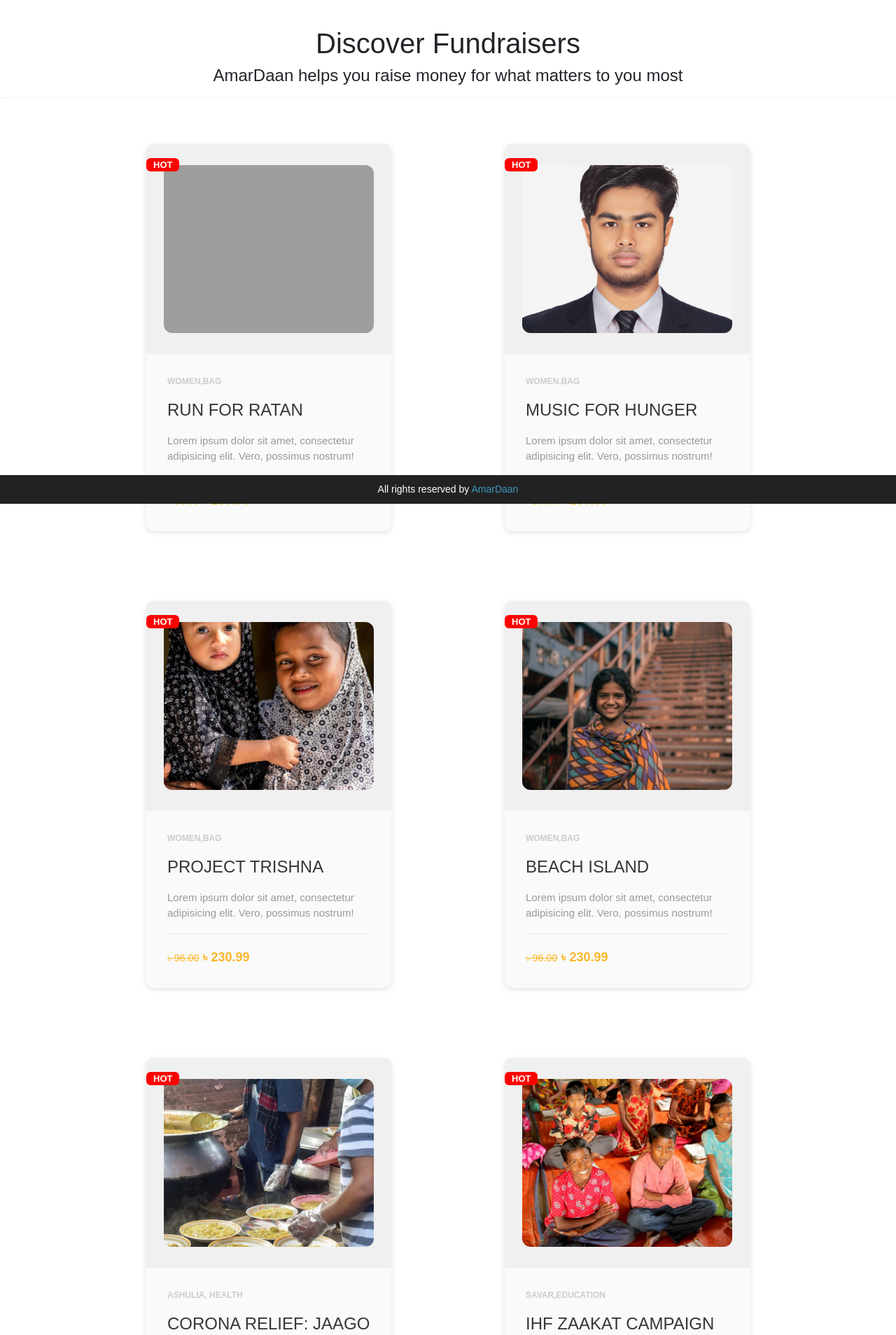
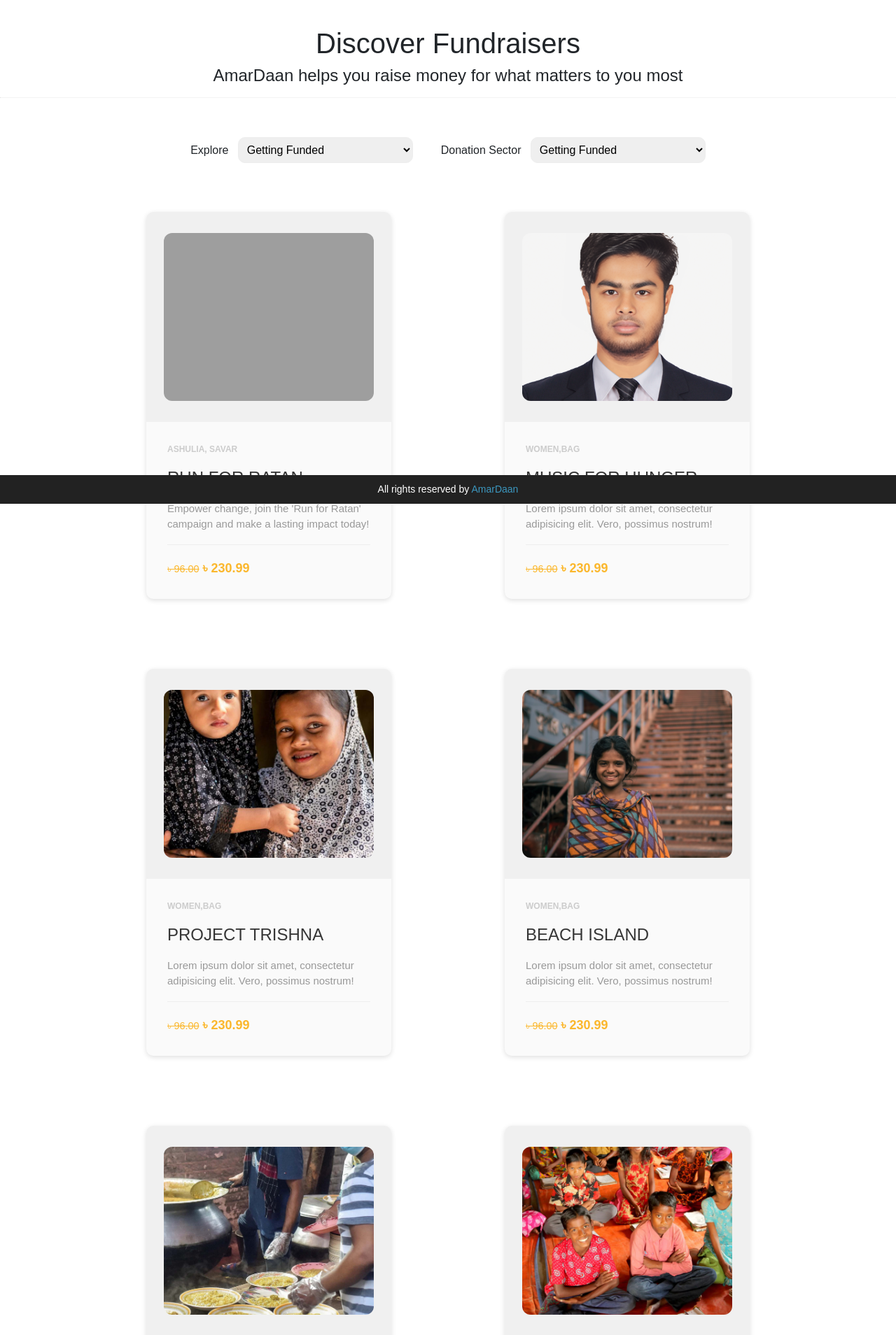
Before and after one commit to MamunKhan71/AmarDaan, a Flask app: page /campaign in a window 1280 px wide. Shown: the part 80-1988 px from the top of the page at 70% size. Run offline with Flask 3, Linux system fonts and the light colour scheme; some web fonts are replaced; grey boxes are pictures that could not be loaded.

Commit message:
Filter Campaigns using
-> Explore
-> Campaign Sector
-----------------------
# Frontend Done!
# Functionality will be added soon!

```diff
--- a/amardaan/static/css/campaign_list.css
+++ b/amardaan/static/css/campaign_list.css
@@ -21,7 +21,23 @@ a {
 hr{
     border-top: 1px dotted rgb(169, 165, 165);
 }
+.query-filters{
+    display: flex;
+    margin: 0 30px 0 30px ;
+    justify-content: center;
+    align-items: center;
+}
+.filter-section {
+    margin: 40px 20px 20px 20px;
+}
 
+#filter {
+    padding: 8px;
+    font-size: 16px;
+    border-radius: 10px;
+    width: 250px;
+    border-color: #ededed;
+}
 .products-container {
     width: 100;
     display: flex;
--- a/amardaan/templates/campaign_list.html
+++ b/amardaan/templates/campaign_list.html
@@ -8,17 +8,34 @@
     <h4>AmarDaan helps you raise money for what matters to you most</h4>
     <hr>
 </div>
+<div class="query-filters">
+    <div class="filter-section">
+        <label for="filter">Explore &nbsp; </label>
+        <select id="filter" name="filter">
+            <option value="1">Getting Funded</option>
+            <option value="2">Newest</option>
+            <option value="3">Fully funded</option>
+        </select>
+    </div>
+    <div class="filter-section">
+        <label for="filter">Donation Sector &nbsp; </label>
+        <select id="filter" name="filter">
+            <option value="1">Getting Funded</option>
+            <option value="2">Newest</option>
+            <option value="3">Fully funded</option>
+        </select>
+    </div>
+</div>
 <div class="camp_container">
     <div class="products-container">
         <div class="product-card">
-            <div class="badge">Hot</div>
             <div class="product-tumb">
                 <img class="product-image" src="../static/images/header-img-1.jpg" alt="">
             </div>
             <div class="product-details">
-                <span class="product-catagory">Women,bag</span>
+                <span class="product-catagory">Ashulia, Savar</span>
                 <h4><a href="#">Run for Ratan</a></h4>
-                <p>Lorem ipsum dolor sit amet, consectetur adipisicing elit. Vero, possimus nostrum!</p>
+                <p>Empower change, join the 'Run for Ratan' campaign and make a lasting impact today!</p>
                 <div class="product-bottom-details">
                     <div class="product-price">
                         <small>৳ 96.00</small>৳ 230.99
@@ -31,7 +48,6 @@
             </div>
         </div>
         <div class="product-card">
-            <div class="badge">Hot</div>
             <div class="product-tumb">
                 <img src="../static/images/Mamun Formal Pic.png" alt="">
             </div>
@@ -51,7 +67,6 @@
             </div>
         </div>
         <div class="product-card">
-            <div class="badge">Hot</div>
             <div class="product-tumb">
                 <img src="../static/images/header-img-3.jpg" alt="">
             </div>
@@ -71,7 +86,6 @@
             </div>
         </div>
         <div class="product-card">
-            <div class="badge">Hot</div>
             <div class="product-tumb">
                 <img src="../static/images/header-img-4.jpg" alt="">
             </div>
@@ -91,7 +105,6 @@
             </div>
         </div>
         <div class="product-card">
-            <div class="badge">Hot</div>
             <div class="product-tumb">
                 <img src="../static/images/header-img-5.jpg" alt="">
             </div>
@@ -111,7 +124,6 @@
             </div>
         </div>
         <div class="product-card">
-            <div class="badge">Hot</div>
             <div class="product-tumb">
                 <img src="../static/images/header-img-6.jpg" alt="">
             </div>
@@ -131,7 +143,6 @@
             </div>
         </div>
         <div class="product-card">
-            <div class="badge">Hot</div>
             <div class="product-tumb">
                 <img src="../static/images/header-img-7.jpg" alt="">
             </div>
```
